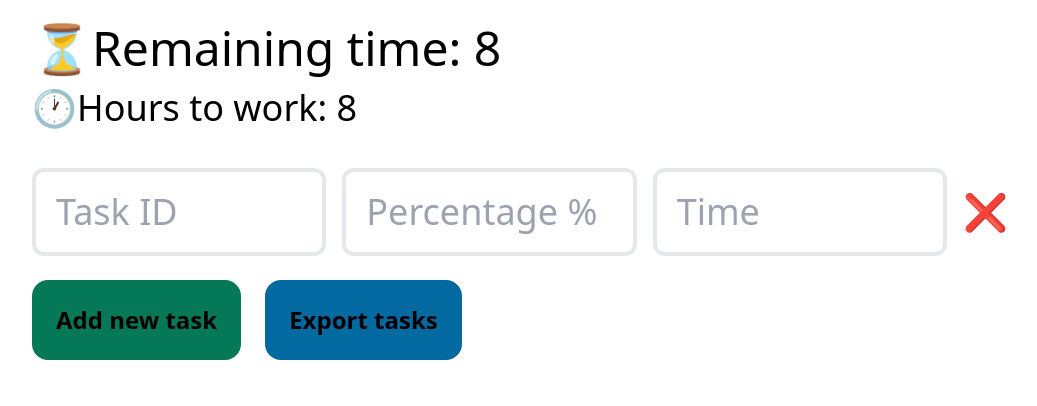
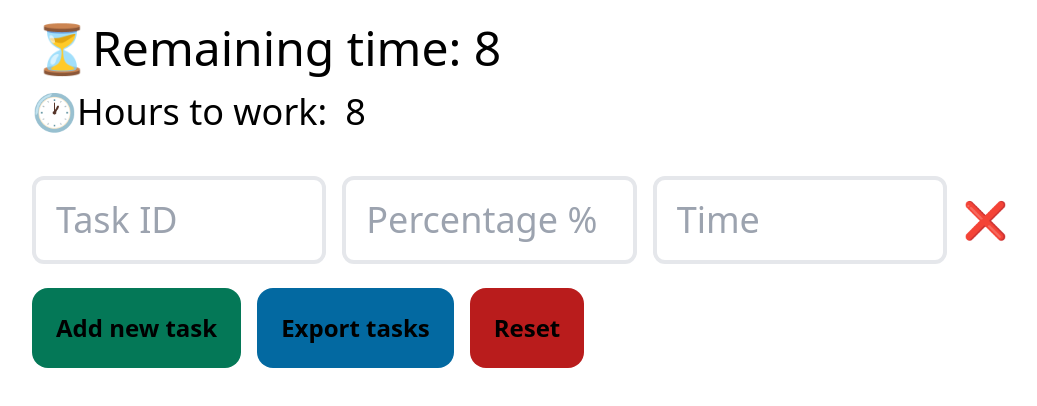
Before and after one commit to PedroL22/Task-Calculator, a React (Vite) app: page / in a window 1280 px wide. Shown: the top 406 px of the page, without its empty margins (120-1157 px from the left). Built offline with nearby package versions, Linux system fonts and the light colour scheme.

Commit message:
✨ feat: Add hoursToWork input + reset functionality

```diff
--- a/src/App.tsx
+++ b/src/App.tsx
@@ -2,6 +2,7 @@ import { useEffect, useState } from 'react'
 
 import { AddTaskButton } from '~/components/AddTaskButton'
 import { ExportButton } from '~/components/ExportButton'
+import { ResetButton } from '~/components/ResetButton'
 import { TaskRow } from '~/components/TaskRow'
 
 import { generateRandomID } from '~/utils/generateRandomID'
@@ -9,7 +10,7 @@ import { generateRandomID } from '~/utils/generateRandomID'
 import type { TaskEntity } from '~/entities/TaskEntity'
 
 export const App = () => {
-  const [hoursToWork, _] = useState(8)
+  const [hoursToWork, setHoursToWork] = useState(8)
   const [remainingTime, setRemainingTime] = useState(8)
   const [tasks, setTasks] = useState<TaskEntity[]>([
     { id: generateRandomID(), code: '', percentage: undefined, time: undefined },
@@ -26,15 +27,20 @@ export const App = () => {
     setTasks((prevTasks) => prevTasks.filter((task) => task.id !== id))
   }
 
+  const updateTask = (id: string, key: keyof TaskEntity, value: any) => {
+    setTasks((prevTasks) =>
+      prevTasks.map((task) => (task.id === id ? { ...task, [key]: key === 'time' ? Number(value) : value } : task))
+    )
+  }
+
   const handleExportData = () => {
     const dataToExport = tasks.map(({ code, percentage, time }) => ({ code, percentage, time }))
     console.log(dataToExport)
   }
 
-  const updateTask = (id: string, key: keyof TaskEntity, value: any) => {
-    setTasks((prevTasks) =>
-      prevTasks.map((task) => (task.id === id ? { ...task, [key]: key === 'time' ? Number(value) : value } : task))
-    )
+  const handleResetData = () => {
+    setHoursToWork(8)
+    setTasks([{ id: generateRandomID(), code: '', percentage: undefined, time: undefined }])
   }
 
   useEffect(() => {
@@ -47,7 +53,15 @@ export const App = () => {
       <div className='space-y-4'>
         <h1 className='font-medium text-5xl'>⏳Remaining time: {remainingTime}</h1>
 
-        <h2 className='font-medium text-4xl'>🕐Hours to work: {hoursToWork}</h2>
+        <h2 className='flex items-center space-x-2 font-medium text-4xl'>
+          <span>🕐Hours to work:</span>
+
+          <input
+            value={hoursToWork}
+            onChange={(e) => setHoursToWork(Number(e.target.value))}
+            className='flex w-14 items-center rounded-xl px-2.5 py-1 text-4xl outline-none focus:border-gray-700 dark:bg-gray-700 dark:text-white'
+          />
+        </h2>
       </div>
 
       <div className='mt-10 flex flex-col'>
@@ -65,10 +79,12 @@ export const App = () => {
           ))}
         </div>
 
-        <div className='flex items-center space-x-6'>
+        <div className='flex items-center space-x-4'>
           <AddTaskButton onClick={addTask} />
 
           <ExportButton onClick={handleExportData} />
+
+          <ResetButton onClick={handleResetData} />
         </div>
       </div>
     </main>
--- /dev/null
+++ b/src/components/ResetButton.tsx
@@ -0,0 +1,13 @@
+import type { ComponentProps } from 'react'
+
+export const ResetButton = (props: ComponentProps<'button'>) => {
+  return (
+    <button
+      {...props}
+      type='button'
+      className='w-fit select-none rounded-2xl bg-red-700 p-6 font-bold text-2xl transition-all ease-in hover:opacity-80'
+    >
+      Reset
+    </button>
+  )
+}
```
